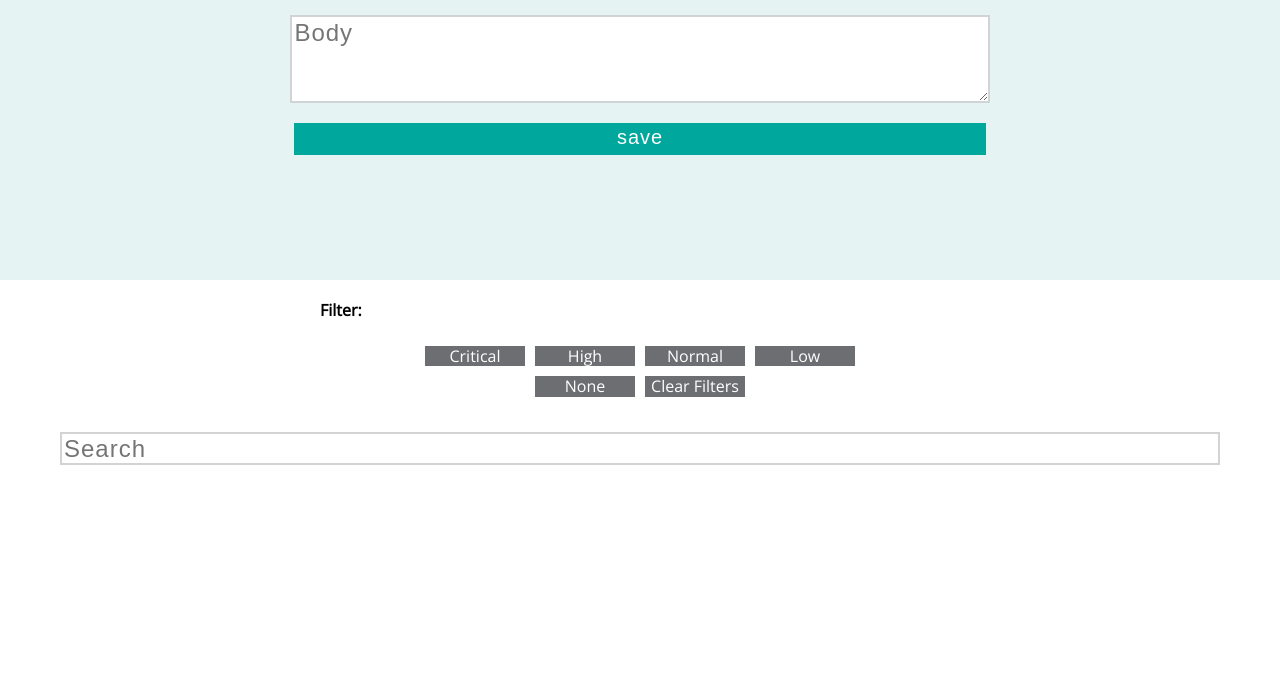
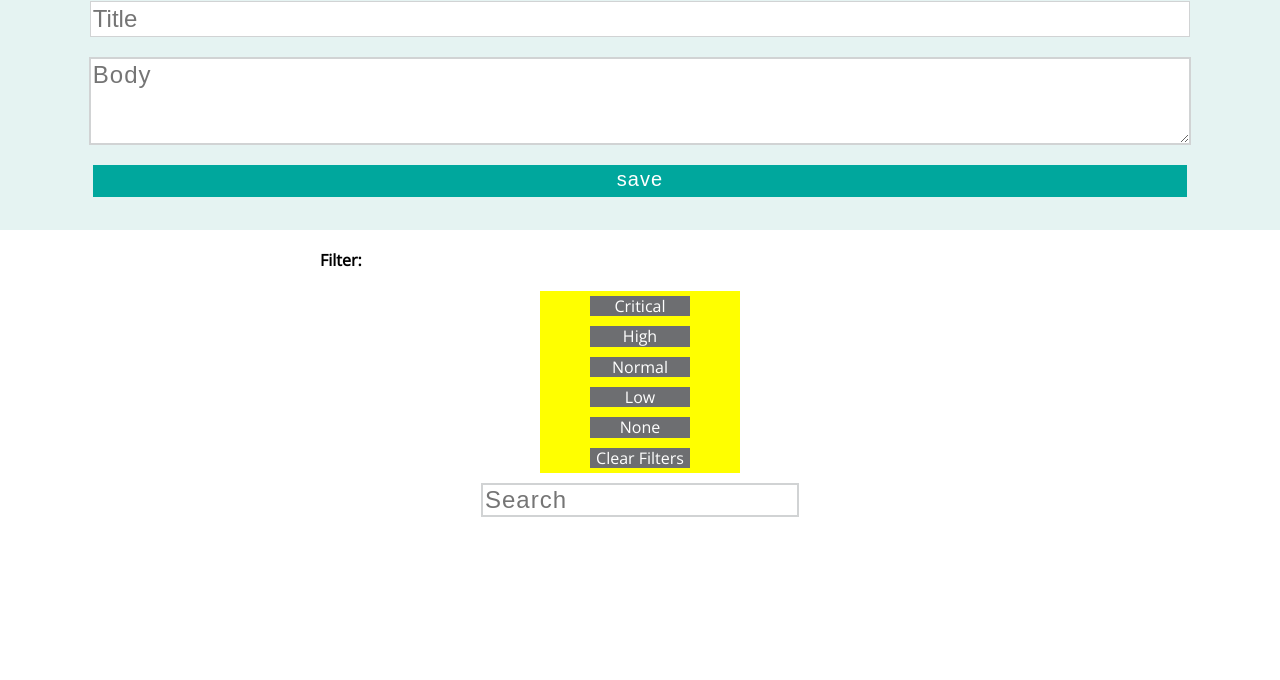
Before and after one commit to danielbucket/2DoBox, a plain HTML site: page index.html in a window 1280 px wide. Shown: the part 120-800 px from the top of the page. Drawn offline with nearby package versions, Linux system fonts and the light colour scheme.

Commit message:
fixing css

```diff
--- a/css/styles.css
+++ b/css/styles.css
@@ -9,7 +9,7 @@ body {
   display: flex;
   flex-direction: column;
   align-items: center;
-  height: 50%;
+  height: 35%;
   width: 100%;
   background-color: #E5F3F2;
 }
@@ -27,7 +27,7 @@ body {
   display: flex;
   flex-wrap: wrap;
   justify-content: center;
-  width: 40%;
+  width: 70%;
   align-content: space-between;
   margin: 10px auto;
 }
@@ -55,14 +55,19 @@ body {
   justify-content: center;
 }
 
+.content-width {
+  width: 100%;
+  margin-top: 20px;
+}
+
 #card-box {
-  width: 50%;
+  width: 100%;
 }
 
 .item-card {
   position: relative;
   margin: 0 auto;
-  width: 90%;
+  width: 50%;
 }
 
 #line-1 {
@@ -135,16 +140,9 @@ body {
   border: 2px solid #D1D3D4;
 }
 
-.content-width {
-  width: 90%;
-  margin-top: 20px;
-}
-
 #item-content {
   font-size: 24px;
-  max-width: 90%;
-  max-height: 80px;
-  min-height: 80px;
+  max-height: 32px;
   letter-spacing: 1px;
   border: 2px solid #D1D3D4;
 }
@@ -242,7 +240,7 @@ p {
   border: 2px solid #D1D3D4;
 }
 
-@media screen and (max-width: 600px) {
+@media screen and (min-width: 600px) {
   #input-field-box {
     width: 95%;
   }
@@ -256,8 +254,12 @@ p {
 
   .content-width {
     border: solid 1px #D1D3D4;
-    width: 70%;
+    width: 90%;
     margin-top: 20px;
+  }
+
+  #item-content {
+    max-height: 80px;
   }
 
   h1 {
@@ -269,6 +271,11 @@ p {
     width: 50%;
   }
 
+  .filter-btns {
+    background-color: yellow;
+    width: 200px;
+  }
+
   .filter-button {
     width: 50%;
   }
--- a/index.html
+++ b/index.html
@@ -32,7 +32,7 @@
     </section>
 
     <section class="search-container">
-      <input id="search" class="content-width" type="text" placeholder="Search"/>
+      <input id="search" type="text" placeholder="Search"/>
     </section>
 
     <section id='card-box'>
```
